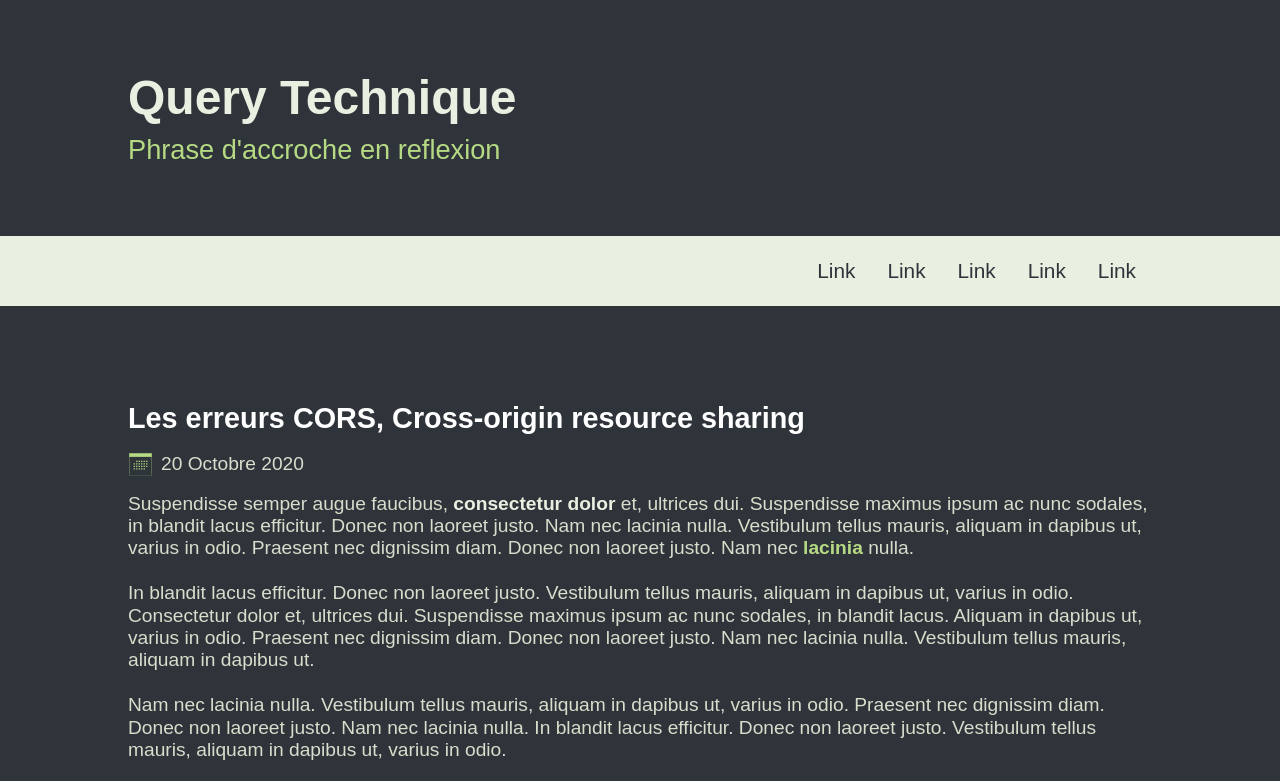
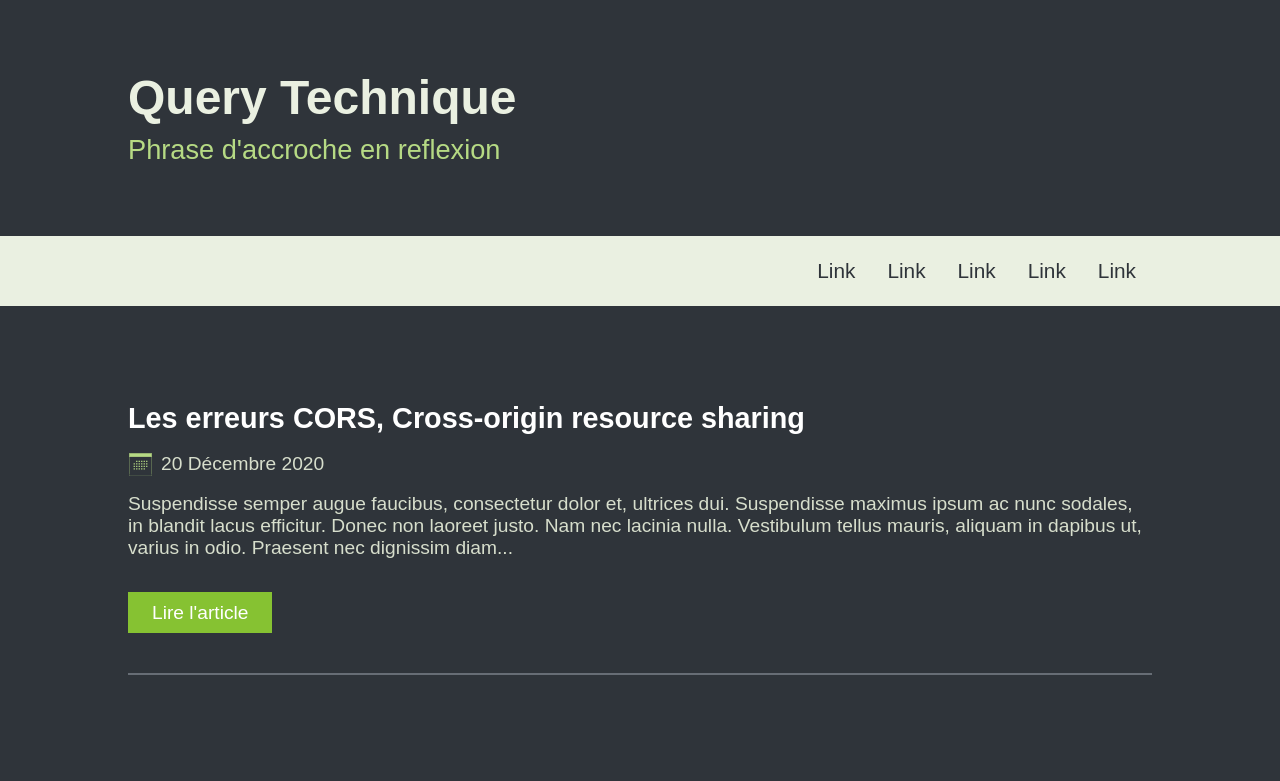
Before and after one commit to Guillaume-TR/query-technique, a Vue app in the folder web/: page / in a window 1280 px wide. Shown: the top 781 px of the page. Built offline with nearby package versions, Linux system fonts and the light colour scheme.

Commit message:
rename post to article, init router

```diff
--- a/web/package.json
+++ b/web/package.json
@@ -9,7 +9,8 @@
   },
   "dependencies": {
     "core-js": "^3.6.5",
-    "vue": "^2.6.11"
+    "vue": "^2.6.11",
+    "vue-router": "^3.3.2"
   },
   "devDependencies": {
     "@vue/cli-plugin-babel": "~4.4.0",
--- a/web/src/App.vue
+++ b/web/src/App.vue
@@ -1,7 +1,7 @@
 <template>
   <div id="app">
     <Header />
-    <PostDetails />
+    <router-view></router-view>
     <footer class="footer">
       <div class="footer-name">Guillaume Terrien</div>
       <div class="footer-version">1.0.0</div>
@@ -12,15 +12,11 @@
 <script>
 
 import Header from './components/Header/Header';
-// import Home from './components/Home/Home';
-import PostDetails from './components/PostDetails/PostDetails';
 
 export default {
   name: 'App',
   components: {
     Header,
-    // Home,
-    PostDetails
   }
 }
 </script>
--- a/web/src/components/Post/Post.vue
+++ b/web/src/components/Article/Article.vue
@@ -1,25 +1,25 @@
 <template>
-  <div class="post">
-    <h3 class="post-title">
+  <div class="article">
+    <h3 class="article-title">
       {{ title }}
     </h3>
-    <div class="post-date">
-      <img class="post-date-icon" src="../../assets/images/calendar.svg" alt="calendar">
-      <span class="post-date-text">{{ date }}</span>
+    <div class="article-date">
+      <img class="article-date-icon" src="../../assets/images/calendar.svg" alt="calendar">
+      <span class="article-date-text">{{ date }}</span>
     </div>
-    <p class="post-short-description">
+    <p class="article-short-description">
       {{ shortContent }}
     </p>
-    <a class="post-read-more" :href="`post/${slug}`">
+    <a class="article-read-more" :href="`article/${slug}`">
       Lire l'article
     </a>
-    <hr class="post-separator" v-if="!lastPost">
+    <hr class="article-separator" v-if="!lastArticle">
   </div>
 </template>
 
 <script>
 export default {
-  name: 'Post',
+  name: 'Article',
   props: {
     slug: {
       type: String,
@@ -37,7 +37,7 @@ export default {
       type: String,
       required: true,
     },
-    lastPost: {
+    lastArticle: {
       type: Boolean,
       required: true,
     },
@@ -45,4 +45,4 @@ export default {
 }
 </script>
 
-<style lang="scss" src="./post.scss"></style>
+<style lang="scss" src="./article.scss"></style>
--- a/web/src/components/Post/post.scss
+++ b/web/src/components/Article/article.scss
@@ -1,7 +1,7 @@
 
 @import '../../assets/styles/variables.scss';
 
-.post {
+.article {
   margin: 3rem 0 2rem;
 
   &-title {
--- a/web/src/components/PostDetails/PostDetails.vue
+++ b/web/src/components/ArticleDetails/ArticleDetails.vue
@@ -1,21 +1,21 @@
 <template>
   <main class="main">
-    <div class="post-details">
-      <h3 class="post-details-title">
+    <div class="article-details">
+      <h3 class="article-details-title">
         {{ title }}
       </h3>
-    <div class="post-details-date">
-      <img class="post-details-date-icon" src="../../assets/images/calendar.svg" alt="calendar">
-      <span class="post-details-date-text">{{ date }}</span>
+    <div class="article-details-date">
+      <img class="article-details-date-icon" src="../../assets/images/calendar.svg" alt="calendar">
+      <span class="article-details-date-text">{{ date }}</span>
     </div>
-    <p class="post-details-content" v-html="content"></p>
+    <p class="article-details-content" v-html="content"></p>
     </div>
   </main>
 </template>
 
 <script>
 export default {
-  name: 'PostDetails',
+  name: 'ArticleDetails',
   data() {
     return {
       title: "Les erreurs CORS, Cross-origin resource sharing",
@@ -26,4 +26,4 @@ export default {
 }
 </script>
 
-<style lang="scss" src="./postDetails.scss"></style>
+<style lang="scss" src="./articleDetails.scss"></style>
--- a/web/src/components/PostDetails/postDetails.scss
+++ b/web/src/components/ArticleDetails/articleDetails.scss
@@ -5,7 +5,7 @@
 .main {
   padding: 2rem 10%;
 
-  .post-details {
+  .article-details {
     margin: 3rem 0 2rem;
 
     &-title {
--- a/web/src/components/Home/Home.vue
+++ b/web/src/components/Home/Home.vue
@@ -1,14 +1,14 @@
 <template>
   <main class="main">
     <div class="posts">
-      <Post
+      <Article
         :key="index"
-        v-for="(post, index) in posts"
-        :slug="post.slug"
-        :title="post.title"
-        :date="post.date"
-        :shortContent="post.shortContent"
-        :lastPost="index === (postsNumber - 1)"
+        v-for="(article, index) in articles"
+        :slug="article.slug"
+        :title="article.title"
+        :date="article.date"
+        :shortContent="article.shortContent"
+        :lastArticle="index === (articlesNumber - 1)"
       />
     </div>
   </main>
@@ -16,16 +16,16 @@
 
 <script>
 
-import Post from '../Post/Post';
+import Article from '../Article/Article';
 
 export default {
   name: 'Home',
   components: {
-    Post,
+    Article,
   },
   data() {
     return {
-      posts: [
+      articles: [
         {
           id: 0,
           slug: "les-erreurs-cors-cross-origin-resource-sharing--0",
@@ -55,7 +55,7 @@ export default {
           shortContent: "Vivamus faucibus quam lacinia est dictum, nec tincidunt urna consectetur. Praesent semper nunc aliquet justo dignissim, eu placerat ipsum cursus. Sed consequat commodo dui sit amet auctor. Suspendisse tincidunt, turpis eget consectetur congue, risus lectus bibendum nunc, at ullamcorper ligula enim ac...",
         },
       ],
-      postsNumber: 4,
+      articlesNumber: 4,
     };
   },
 }
--- /dev/null
+++ b/web/src/routes.js
@@ -0,0 +1,5 @@
+import Home from './components/Home/Home';
+
+export default [
+  { path: '/', name: 'home', component: Home }
+]
```
Also changed, not shown: web/src/main.js (+10 -0 lines), 1 other file (tests, documents, lock files or other folders).
